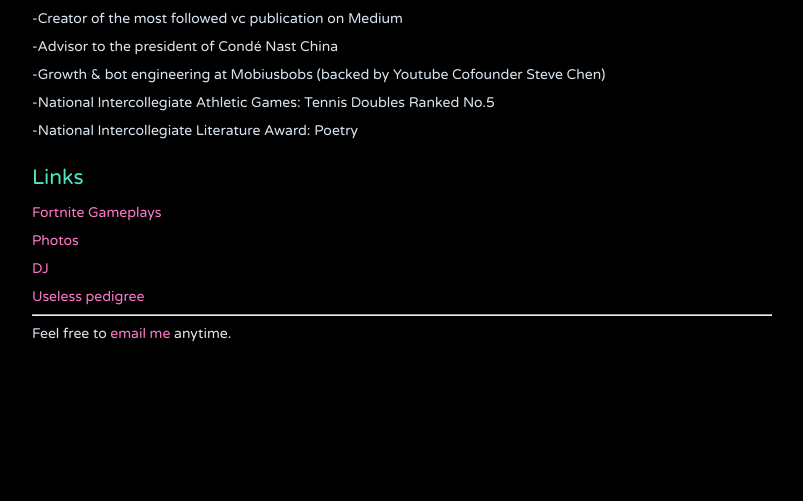
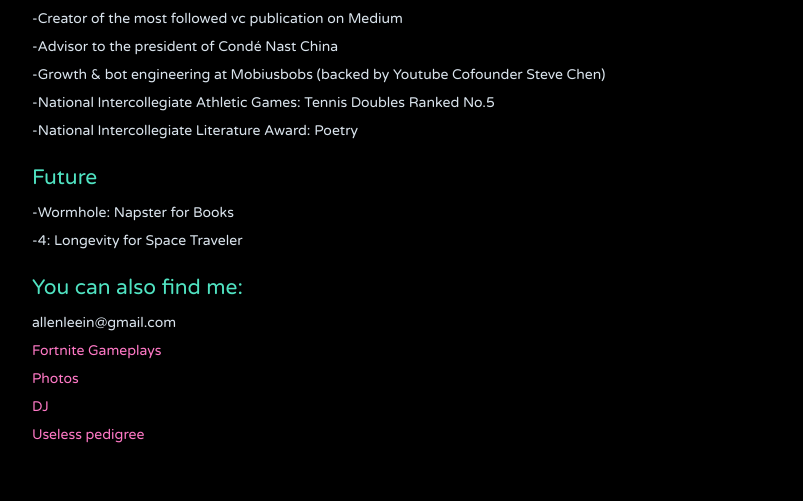
Before and after one commit to jithendrabsy/thoughts, a Jekyll site: the page built from _posts/2040-12-31-projects.md, in a window 1280 px wide. Shown: the part 995-1496 px from the top of the page, without its empty margins (238-1041 px from the left). Built offline with Jekyll 4.4.1, drawn with Linux system fonts in a browser that asks for light colours; nearby versions of some CDN libraries; before the commit the page ends 1395 px from its top, so only the background shows below that.

Commit message:
Add Future

```diff
--- a/_posts/2040-12-31-projects.md
+++ b/_posts/2040-12-31-projects.md
@@ -30,8 +30,16 @@
 
 -National Intercollegiate Literature Award: Poetry
 
+## Future
 
-## Links
+-Wormhole: Napster for Books
+
+-4: Longevity for Space Traveler
+
+
+## You can also find me:
+
+allenleein@gmail.com
 
 [Fortnite Gameplays](https://www.instagram.com/gho00sts/)
 
@@ -40,8 +48,3 @@
 [DJ](https://soundcloud.com/archilab)
 
 [Useless pedigree](https://www.linkedin.com/in/allen-lee-52b16378/)
-
-
----
-
-Feel free to [email me](mailto:allenleein@gmail.com) anytime.
```
